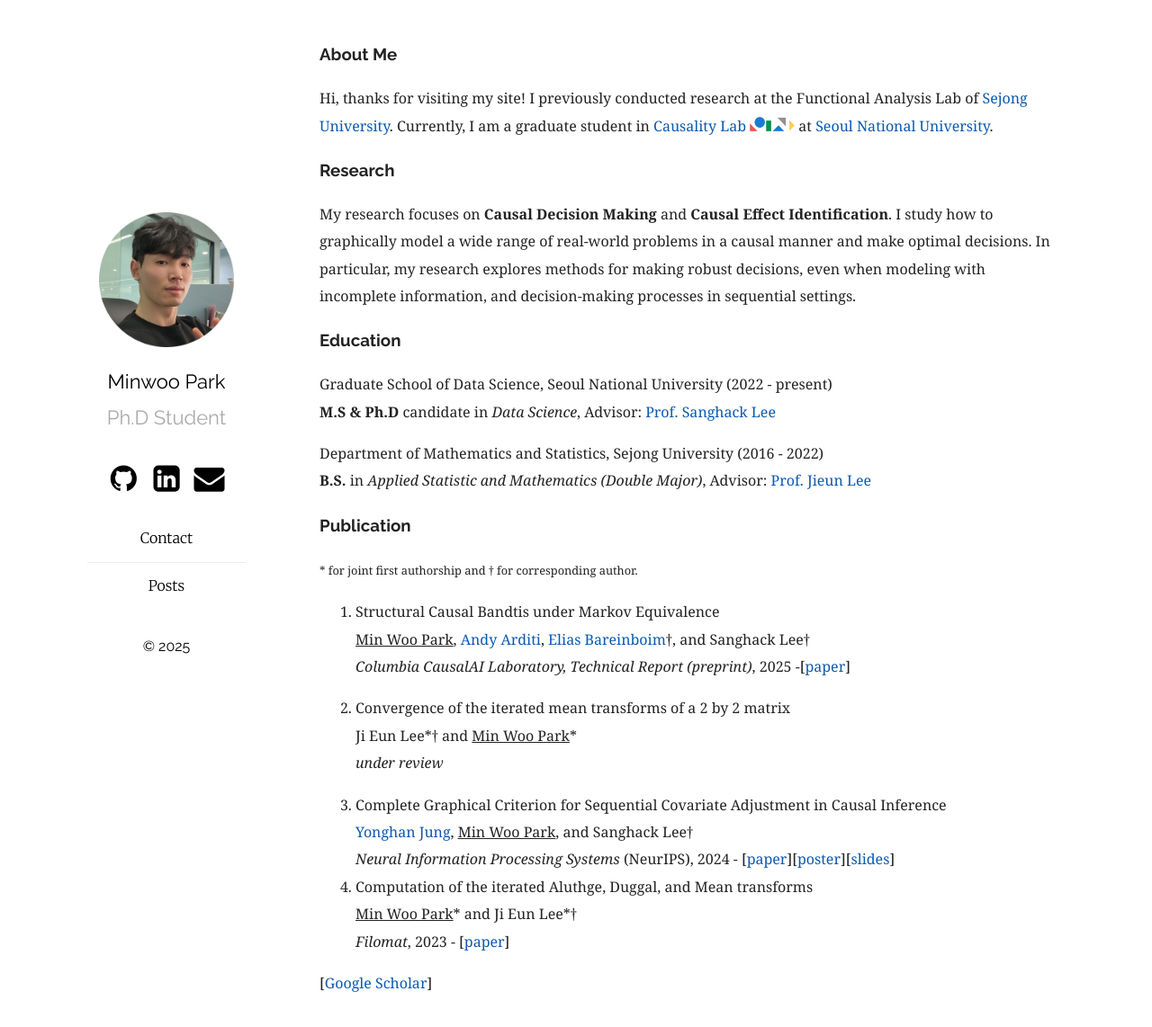
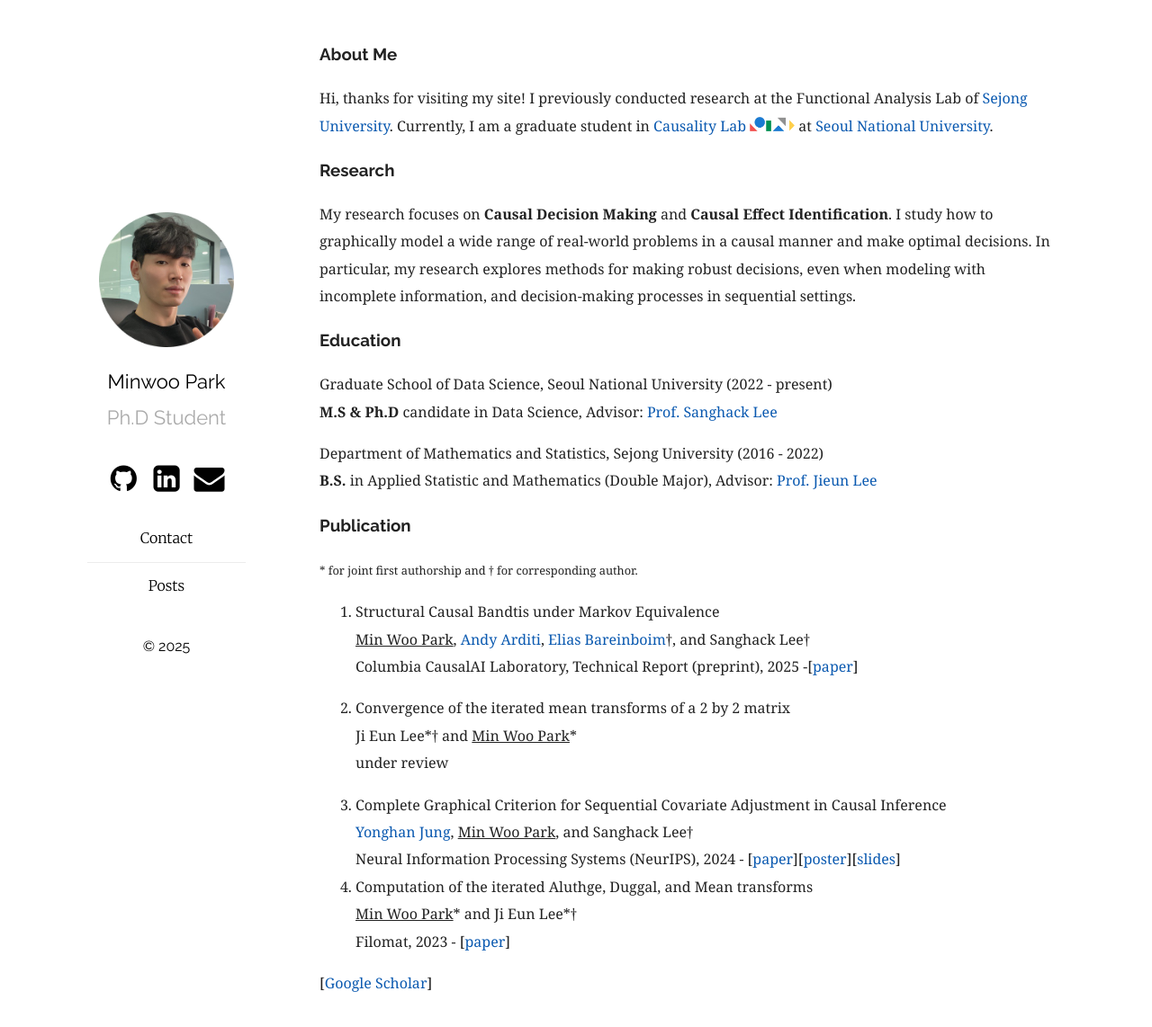
Before and after one commit to MinwooPark96/minwoopark96.github.com, a Jekyll site: the page built from index.md, in a window 1280 px wide and 1153 px high. Shown: the top 1142 px of the window at 90% size. Built offline with Jekyll 4.4.1, drawn with Linux system fonts in a browser that asks for light colours.

Commit message:
remove it

```diff
--- a/index.md
+++ b/index.md
@@ -14,27 +14,27 @@ My research focuses on **Causal Decision Making** and **Causal Effect Identifica
 ### Education
 
 Graduate School of Data Science, Seoul National University (2022 - present)<br/>
-**M.S & Ph.D** candidate in *Data Science*, Advisor: [Prof. Sanghack Lee](https://www.sanghacklee.me/)
+**M.S & Ph.D** candidate in Data Science, Advisor: [Prof. Sanghack Lee](https://www.sanghacklee.me/)
 
 Department of Mathematics and Statistics, Sejong University (2016  - 2022) <br/>
-**B.S.** in *Applied Statistic and Mathematics (Double Major)*, Advisor: [Prof. Jieun Lee](https://home.sejong.ac.kr/~jieunlee7/) <br/>
+**B.S.** in Applied Statistic and Mathematics (Double Major), Advisor: [Prof. Jieun Lee](https://home.sejong.ac.kr/~jieunlee7/) <br/>
 
 ### Publication
 <small>\* for joint first authorship and † for corresponding author.</small>
 
 1. Structural Causal Bandtis under Markov Equivalence <br/>
 <ins>Min Woo Park</ins>, [Andy Arditi](https://andyrdt.com/), [Elias Bareinboim](https://causalai.net/)†, and Sanghack Lee† <br/>
-*Columbia CausalAI Laboratory, Technical Report (preprint)*, 2025 -[[paper](https://causalai.net/r122.pdf)]
+Columbia CausalAI Laboratory, Technical Report (preprint), 2025 -[[paper](https://causalai.net/r122.pdf)]
 
 2. Convergence of the iterated mean transforms of a 2 by 2 matrix <br/>
 Ji Eun Lee\*† and <ins>Min Woo Park</ins>\* <br/>
-*under review*
+under review
 
 3. Complete Graphical Criterion for Sequential Covariate Adjustment in Causal Inference <br/>
 [Yonghan Jung](https://sites.google.com/view/yonghanjung), <ins>Min Woo Park</ins>, and Sanghack Lee†
-<br/> *Neural Information Processing Systems* (NeurIPS), 2024 - [[paper](https://openreview.net/pdf?id=6gIcnPvw2x)][[poster](https://minwoopark96.github.io/paper/sac_poster.pdf)][[slides](https://minwoopark96.github.io/present/nips2024.pdf)]
+<br/> Neural Information Processing Systems (NeurIPS), 2024 - [[paper](https://openreview.net/pdf?id=6gIcnPvw2x)][[poster](https://minwoopark96.github.io/paper/sac_poster.pdf)][[slides](https://minwoopark96.github.io/present/nips2024.pdf)]
 4. Computation of the iterated Aluthge, Duggal, and Mean transforms <br/>
 <ins>Min Woo Park</ins>\* and Ji Eun Lee\*†
-<br/> *Filomat*, 2023 - [[paper](https://doiserbia.nb.rs/Article.aspx?ID=0354-51802315843P)]
+<br/> Filomat, 2023 - [[paper](https://doiserbia.nb.rs/Article.aspx?ID=0354-51802315843P)]
 
 [[Google Scholar](https://scholar.google.com/citations?user=sBHEbVQAAAAJ&hl=ko)]
```
